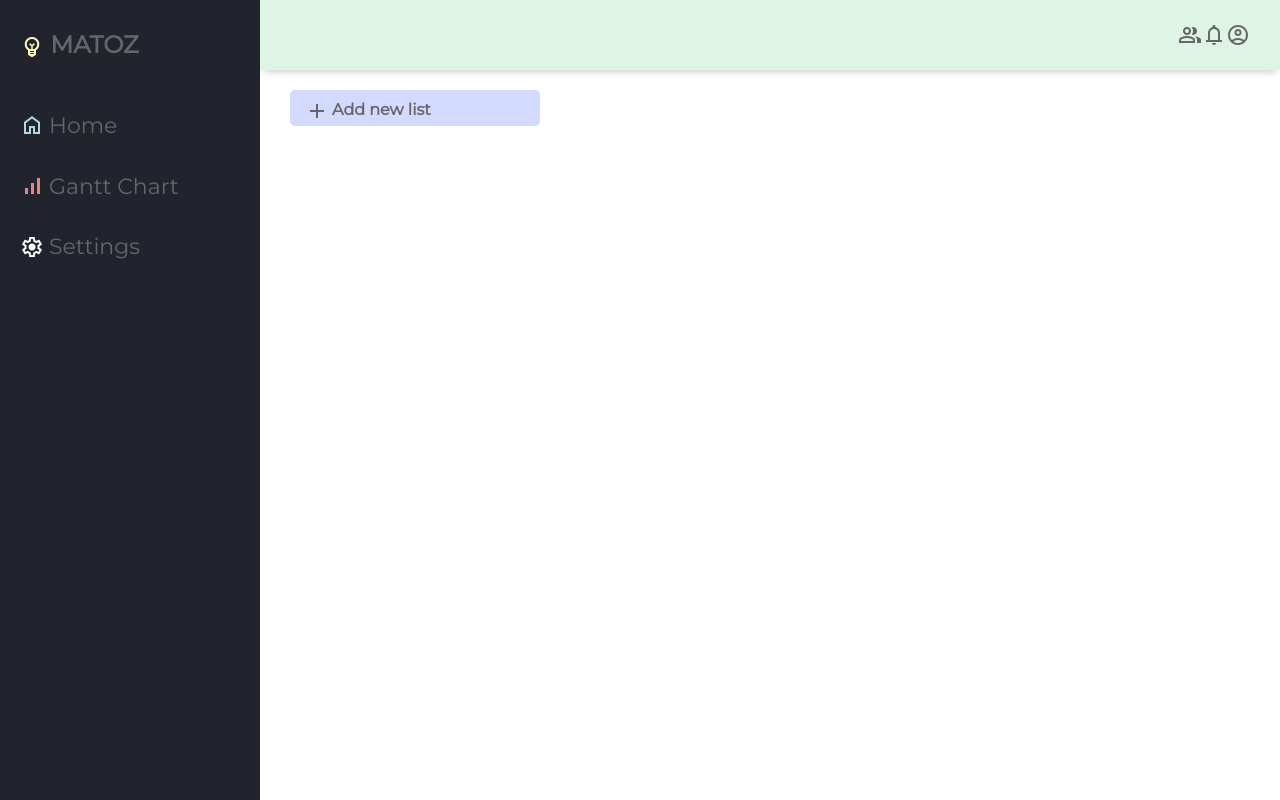
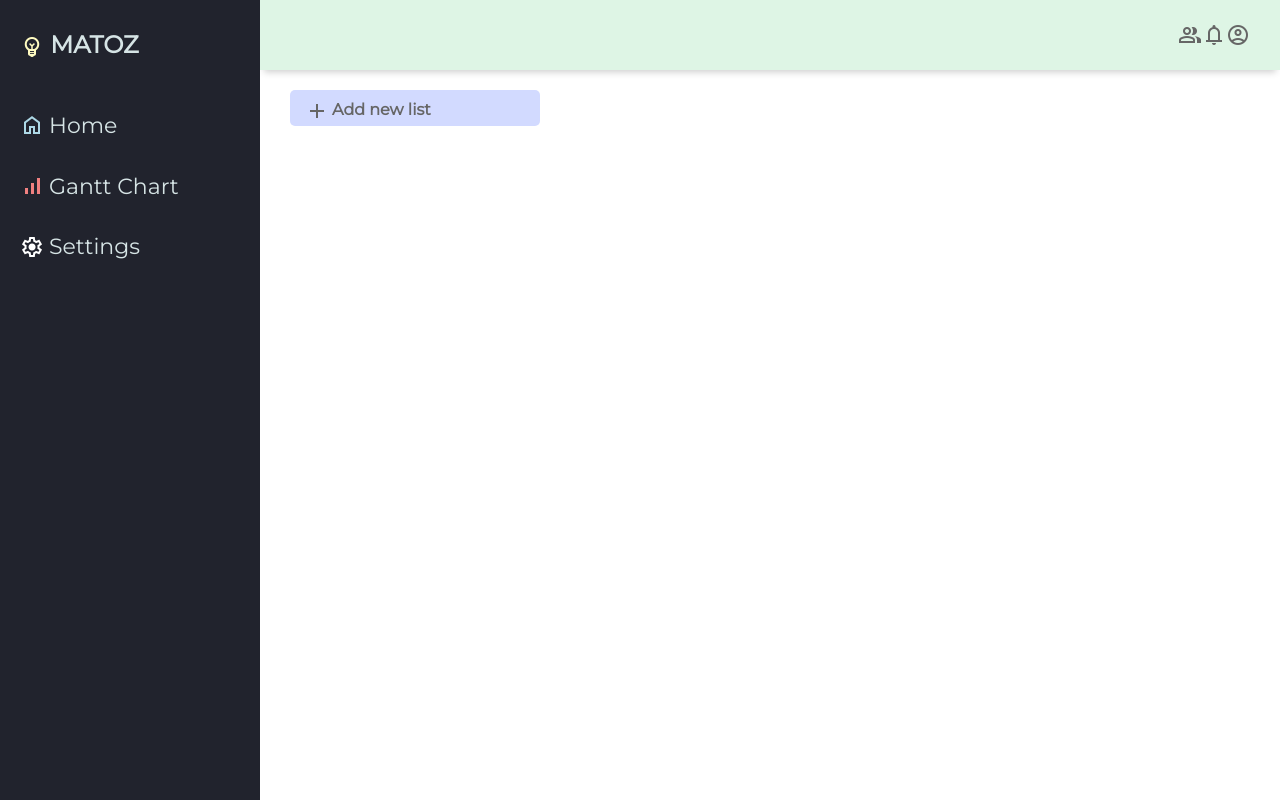
Before and after one commit to vubathang/matoz_2, a React (Create React App) app: page / in a window 1280 px wide. Built offline with nearby package versions, Linux system fonts and the light colour scheme.

Commit message:
set color

```diff
--- a/src/components/SideBar/SideBar.css
+++ b/src/components/SideBar/SideBar.css
@@ -28,7 +28,7 @@
   margin-top: 15px;
   font-size: 20px;
   font-weight: 700;
-  /* color: #FFD9C0; */
+  color: #D6E4E5;;
 }
 
 .sidebar-list {
@@ -41,6 +41,7 @@
 
 .sidebar-list-item {
   padding: 20px 20px 20px 20px;
+  color: #D6E4E5;
 }
 
 .sidebar-list-item:hover {
```
